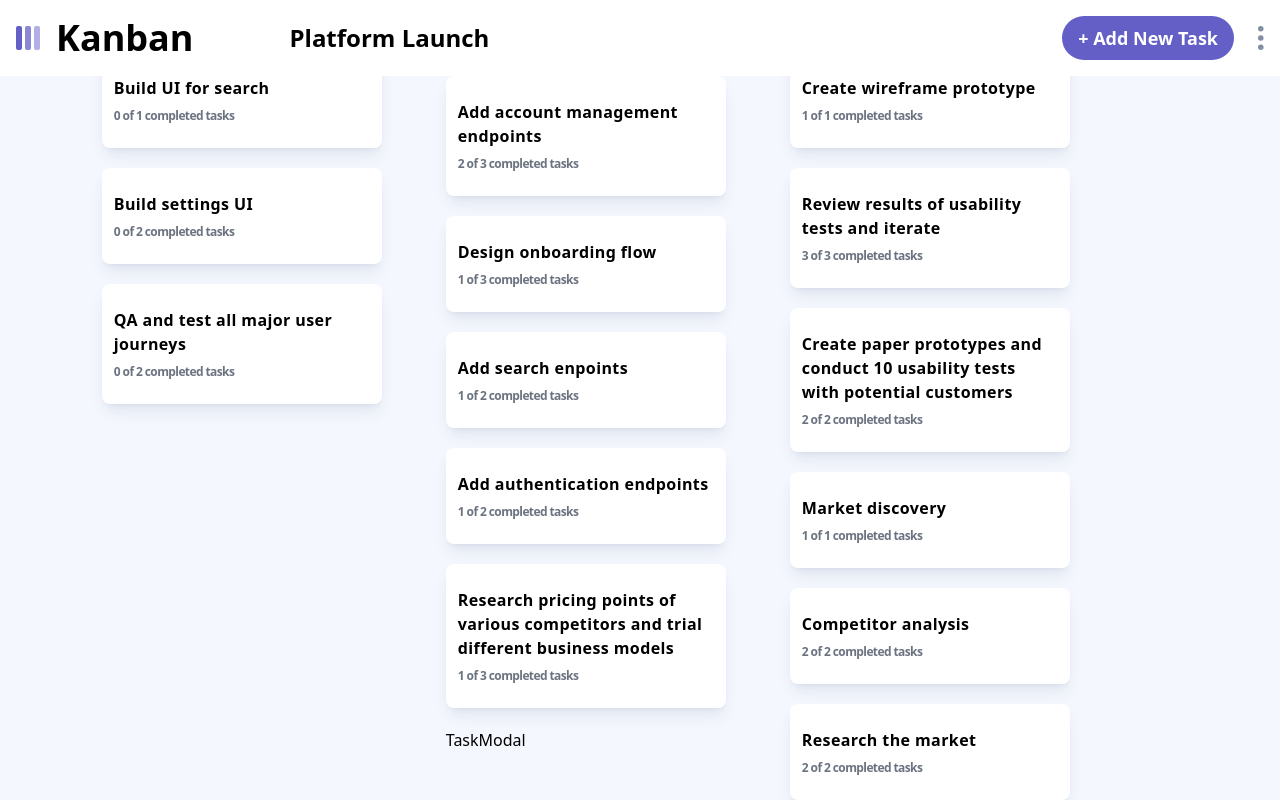
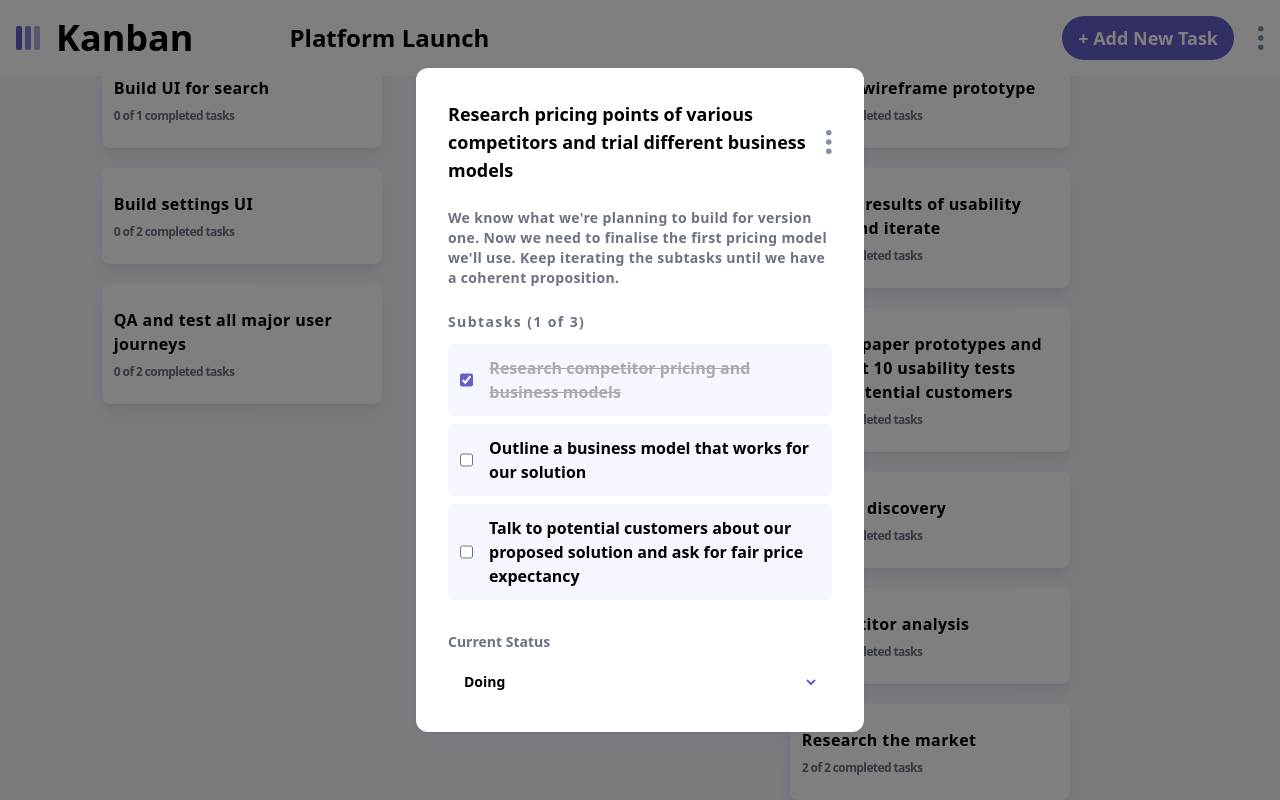
Before and after one commit to LauraAndradd/my-react-app, a React (Vite) app: page / in a window 1280 px wide. Both pictures are taken after a click on the element 585 px from the left and 636 px from the top of the page. Built offline with nearby package versions, Linux system fonts and the light colour scheme.

Commit message:
tasks e subtasks

```diff
--- a/src/components/ElipsisMenu.jsx
+++ b/src/components/ElipsisMenu.jsx
@@ -12,7 +12,6 @@
             onClick={() => {setOpenDeleteModal()}}>
                 Delete {type}
             </p>
-
         </div>
 
     </div>
--- /dev/null
+++ b/src/components/Subtask.jsx
@@ -0,0 +1,38 @@
+import React from 'react'
+import { useDispatch, useSelector } from 'react-redux';
+import boardsSlice from '../redux/boardsSlice'
+
+function Subtask({index, taskIndex, colIndex}) {
+
+    const dispatch = useDispatch()
+    const boards = useSelector(state => state.boards)
+    const board = boards.find(board => board.isActive)
+    const columns = board.columns
+    const col = columns.find((column , i) => colIndex === i)
+    const task = col.tasks.find((col, i) => taskIndex === i)
+    const subtask = task.subtasks.find((subtask , i) => i === index)
+    const checked = subtask.isCompleted
+
+    const onChange = () => {
+        dispatch(
+            boardsSlice.actions.setSubtaskCompleted({index , taskIndex , colIndex})
+        )
+    }
+
+  return (
+    <div className=" w-full flex hover:bg-[#635fc740] dark:hover:bg-[#635fc740] rounded-md relative items-center justify-start dark:bg-[#20212c]  p-3 gap-4  bg-[#f4f7fd]">
+      <input
+        className=" w-4 h-4  accent-[#635fc7] cursor-pointer "
+        type="checkbox"
+        checked={checked}
+        onChange={onChange}
+      />
+      <p className={checked && ' line-through opacity-30'}>
+        {subtask.title}
+      </p>
+
+    </div>
+  )
+}
+
+export default Subtask
--- a/src/components/Task.jsx
+++ b/src/components/Task.jsx
@@ -39,6 +39,7 @@
             <TaskModal
             colIndex={colIndex}
             taskIndex={taskIndex}
+            setIsTaskModalOpen={setIsTaskModalOpen}
             />
         )
     }
--- a/src/index.css
+++ b/src/index.css
@@ -16,7 +16,7 @@
 }
 
 .select-status{
-  background-image: url("./assets/icon-chevron-down.svg");
+  background-image: url('./assets/icon-chevron-down.svg');
   appearance: none;
   background-repeat: no-repeat;
   background-position: right 16px top 50%;
--- a/src/modals/TaskModal.jsx
+++ b/src/modals/TaskModal.jsx
@@ -1,8 +1,124 @@
-import React from 'react'
+import React, { useState } from 'react'
+import { useDispatch, useSelector } from 'react-redux'
+import elipsis from '../assets/icon-vertical-ellipsis.svg'
+import ElipsisMenu from '../components/ElipsisMenu'
+import Subtask from '../components/Subtask'
+import boardsSlice from '../redux/boardsSlice'
 
-function TaskModal() {
+function TaskModal({colIndex, taskIndex, setIsTaskModalOpen}) {
+
+  const dispatch = useDispatch()
+  const boards = useSelector(state => state.boards)
+  const board = boards.find(board => board.isActive)
+  const columns = board.columns
+  const col = columns.find((column , i) => colIndex === i)
+  const task = col.tasks.find((col, i) => taskIndex === i)
+  const subtasks = task.subtasks
+
+  let completed = 0;
+  subtasks.forEach((subtask) => {
+    if (subtask.isCompleted) {
+      completed++;
+    }
+  });
+
+  const [status, setStatus] = useState(task.status)
+  const [newColIndex, setNewColIndex] = useState(columns.indexOf(col))
+  const [elipsisMenuOpen, setElipsisMenuOpen] = useState(false)
+  const [isDeleteModalOpen, setIsDeleteModalOpen] = useState(false)
+
+  const setOpenEditModal = () => {
+
+  }
+
+  const setOpenDeleteModal = () => {
+
+  }
+
+  const onClose = (e) => {
+    if (e.target !== e.currentTarget){
+      return
+    }
+    dispatch(
+      boardsSlice.actions.setTaskStatus({
+        taskIndex, colIndex, newColIndex, status
+      })
+    )
+    setIsTaskModalOpen(false)
+  }
+
+  const onChange = (e) => {
+    setStatus(e.target.value)
+    setNewColIndex(e.target.selectedIndex)
+  }
+
   return (
-    <div>TaskModal</div>
+    <div onClick={onClose}
+    className='fixed right-0 left-0 top-0 px-2 py-4 overflow-scroll scrollbar-hide z-50 bottom-0 justify-center items-center flex bg-[#00000080]'>
+
+    {/*Modal Section*/}
+    <div className='scrollbar-hide overflow-y-scroll max-h-[95vh]  my-auto  bg-white dark:bg-[#2b2c37] text-black dark:text-white font-bold shadow-md shadow-[#364e7e1a] max-w-md mx-auto  w-full px-8 py-8 rounded-xl'>
+
+    <div className=' relative flex justify-between w-full items-center '>
+
+      <h1 className='text-lg '>
+        {task.title}
+      </h1>
+
+      <img src={elipsis}
+      onClick={() => {
+        setElipsisMenuOpen(state => !state)
+      }}
+      className=' cursor-pointer h-6 '/>
+
+      {elipsisMenuOpen && <ElipsisMenu setOpenEditModal={setOpenEditModal} setOpenDeleteModal={setOpenDeleteModal} type='Task'/>}
+    </div>
+    <p className='text-gray-500 font-semibold tracking-wide text-sm pt-6 '>
+      {task.description}
+    </p>
+    <p className='pt-6 text-gray-500 tracking-widest text-sm'>
+      Subtasks ({completed} of {subtasks.length})
+    </p>
+
+    {/*Subtasks Section*/}
+    <div className='mt-3 space-y-2'>
+      {subtasks.map((subtask , index) => {
+        return(
+          <Subtask
+          index={index}
+          taskIndex={taskIndex}
+          colIndex={colIndex}
+          key={index}
+          />
+        )
+      })}
+    </div>
+
+    {/*Current Status Section*/}
+    <div className='mt-8 flex flex-col space-y-3'>
+      <label className='text-sm dark:text-white text-gray-500'>
+        Current Status
+      </label>
+      <select className='select-status flex-grow px-4 py-2 rounded-md text-sm bg-transparent focus:border-0 border-gray-300 focus:outline-[#635fc7] outline-none '
+      value={status}
+      onChange={onChange}
+      >
+        {columns.map((column, index) => (
+          <option className='status-option' key={index}>
+            {column.name}
+          </option>
+        ))
+        }
+
+      </select>
+
+    </div>
+
+
+
+    </div>
+
+    </div>
   )
 }
 
```
